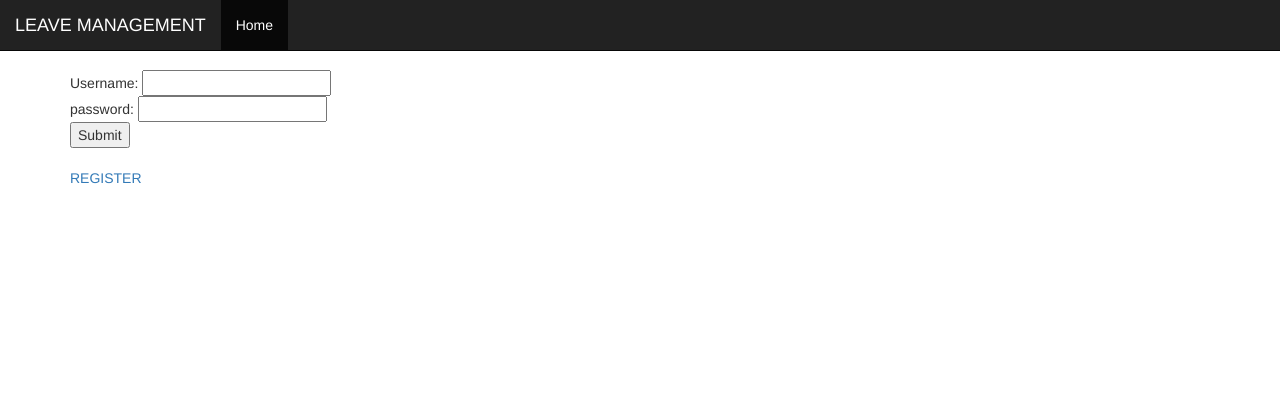
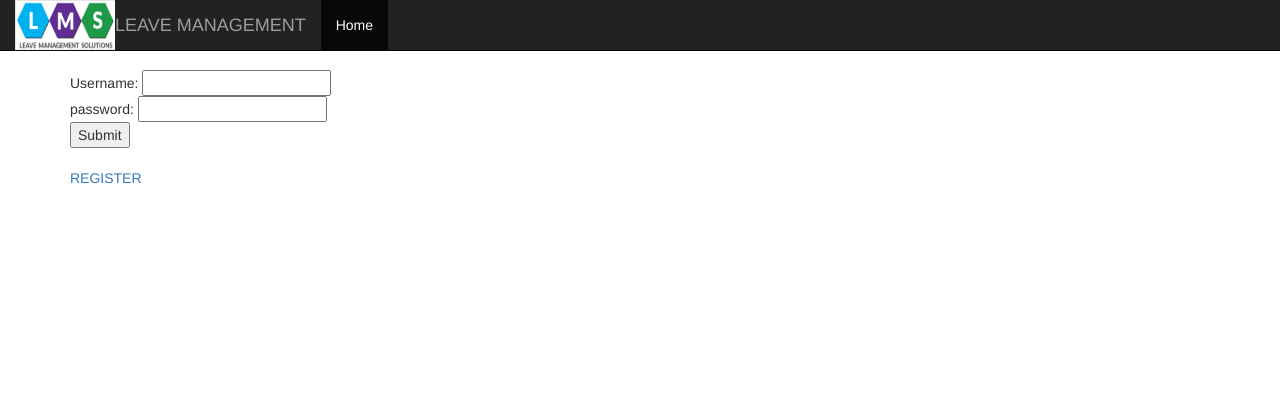
Before and after one commit to sambapython/techops, a Django app: page / in a window 1280 px wide. Shown: the top 420 px of the page. Run offline with Django 3.2, Linux system fonts and the light colour scheme; some libraries are stand-ins or nearby versions.

Commit message:
working with static files

```diff
--- a/leavemanagement/main/templates/main/home.html
+++ b/leavemanagement/main/templates/main/home.html
@@ -7,11 +7,15 @@
   <link rel="stylesheet" href="https://maxcdn.bootstrapcdn.com/bootstrap/3.4.0/css/bootstrap.min.css">
   <script src="https://ajax.googleapis.com/ajax/libs/jquery/3.3.1/jquery.min.js"></script>
   <script src="https://maxcdn.bootstrapcdn.com/bootstrap/3.4.0/js/bootstrap.min.js"></script>
+  {% load static %}
 </head>
 <body style="height:1500px">
 
 <nav class="navbar navbar-inverse navbar-fixed-top">
   <div class="container-fluid">
+    <div class="navbar-header"> <!-- static will reffer upto the static folder -->
+      <img src="{% static '/main/images/logo.png' %}" width=100 height=50>
+    </div>
     <div class="navbar-header">
       <a class="navbar-brand" href="/">LEAVE MANAGEMENT</a>
     </div>
```
Also changed, not shown: leavemanagement/db.sqlite3, leavemanagement/main/static/main/images/bg.jpeg (added), leavemanagement/main/static/main/images/logo.png (added).
